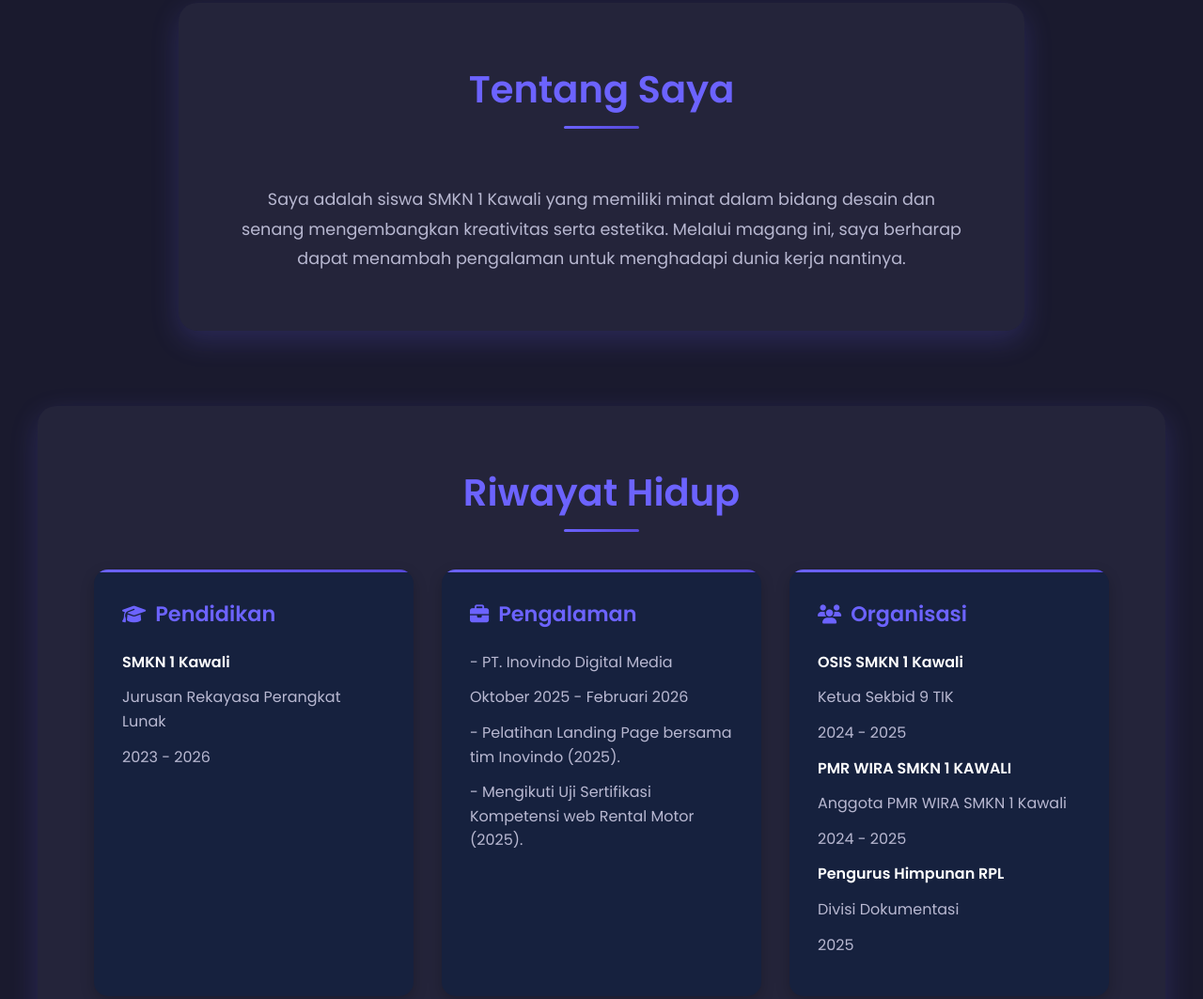
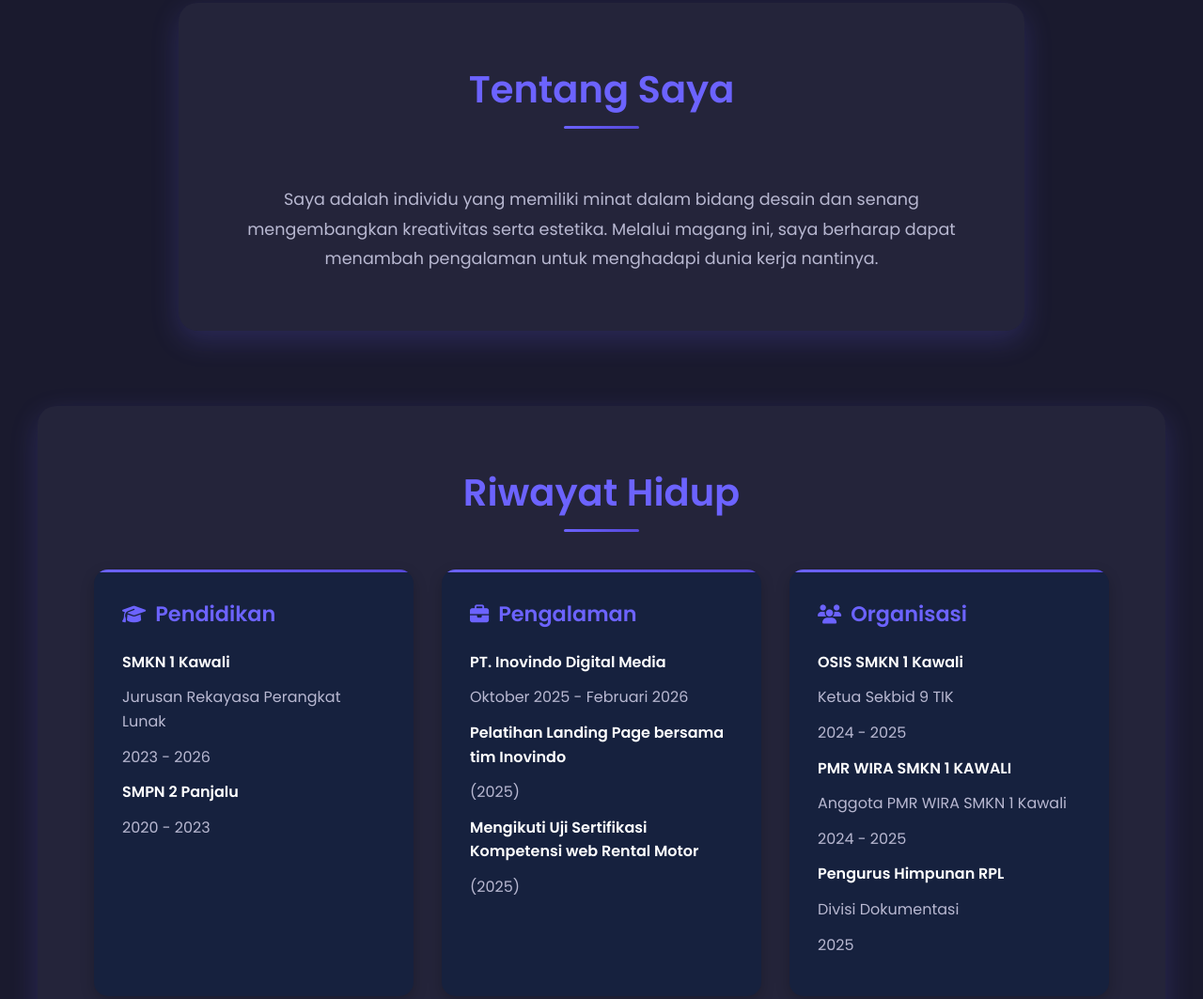
Before and after one commit to nailnay/Website-Nayla-Febryani-Koswara, a plain HTML site: page index.html in a window 1280 px wide. Shown: the part 957-2020 px from the top of the page at 94% size. Drawn offline with Linux system fonts and the light colour scheme.

Commit message:
Update index.html

```diff
--- a/index.html
+++ b/index.html
@@ -811,7 +811,7 @@
   <section id="tentang" class="tentang fade-in">
     <h2 class="section-title">Tentang Saya</h2>
     <p>
-      Saya adalah siswa SMKN 1 Kawali yang memiliki minat dalam bidang desain dan senang mengembangkan kreativitas serta estetika. Melalui magang ini, saya berharap dapat menambah pengalaman untuk menghadapi dunia kerja nantinya.
+      Saya adalah individu yang memiliki minat dalam bidang desain dan senang mengembangkan kreativitas serta estetika. Melalui magang ini, saya berharap dapat menambah pengalaman untuk menghadapi dunia kerja nantinya.
     </p>
   </section>
 
@@ -825,14 +825,18 @@
         <p><strong>SMKN 1 Kawali</strong></p>
         <p>Jurusan Rekayasa Perangkat Lunak</p>
         <p>2023 - 2026</p>
+        <p><strong>SMPN 2 Panjalu</strong></p>
+        <p>2020 - 2023</p>
       </div>
 
       <div class="cv-item fade-in">
         <h3><i class="fas fa-briefcase"></i> Pengalaman</h3>
-        <p>- PT. Inovindo Digital Media</p>
+        <p><strong>PT. Inovindo Digital Media</strong></p>
         <p>Oktober 2025 - Februari 2026</p>
-        <p>- Pelatihan Landing Page bersama tim Inovindo (2025). </p>
-        <p>- Mengikuti Uji Sertifikasi Kompetensi web Rental Motor (2025). </p>
+        <p><strong>Pelatihan Landing Page bersama tim Inovindo</strong></p>
+        <p>(2025)</p>
+        <p><strong>Mengikuti Uji Sertifikasi Kompetensi web Rental Motor</strong></p>
+        <p>(2025)</p>
       </div>
 
       <div class="cv-item fade-in">
@@ -872,7 +876,7 @@
       <div class="skills-category fade-in">
         <h3><i class="fas fa-user-friends"></i> Soft Skills</h3>
         <ul class="skill-list">
-          <li><i class="fas fa-users"></i> <strong>Mudah Beradaptasi</strong>
+          <li><i class="fas fa-users"></i> <strong>Adaptabilitas</strong>
           <li><i class="fas fa-clock"></i> <strong>Manajemen Waktu</strong>
           <li><i class="fas fa-heart"></i> <strong>Displin</strong>
         </ul>
@@ -882,8 +886,7 @@
 
   <!-- ======== PROYEK ======== -->
   <section id="proyek" class="fade-in">
-    <h2 class="section-title">Proyek</h2>
-
+    <h2 class="section-title">Projek</h2>
       <div class="project-card fade-in">
         <div class="project-image">
           <i class="fas fa-motorcycle"></i>
@@ -891,6 +894,7 @@
         <div class="project-content">
           <h3>Sistem Rental Motor</h3>
           <p>Aplikasi web berbasis Laravel untuk sistem rental motor. </p>
+          <p><strong>2025</strong></p>
         </div>
       </div>
 
```
